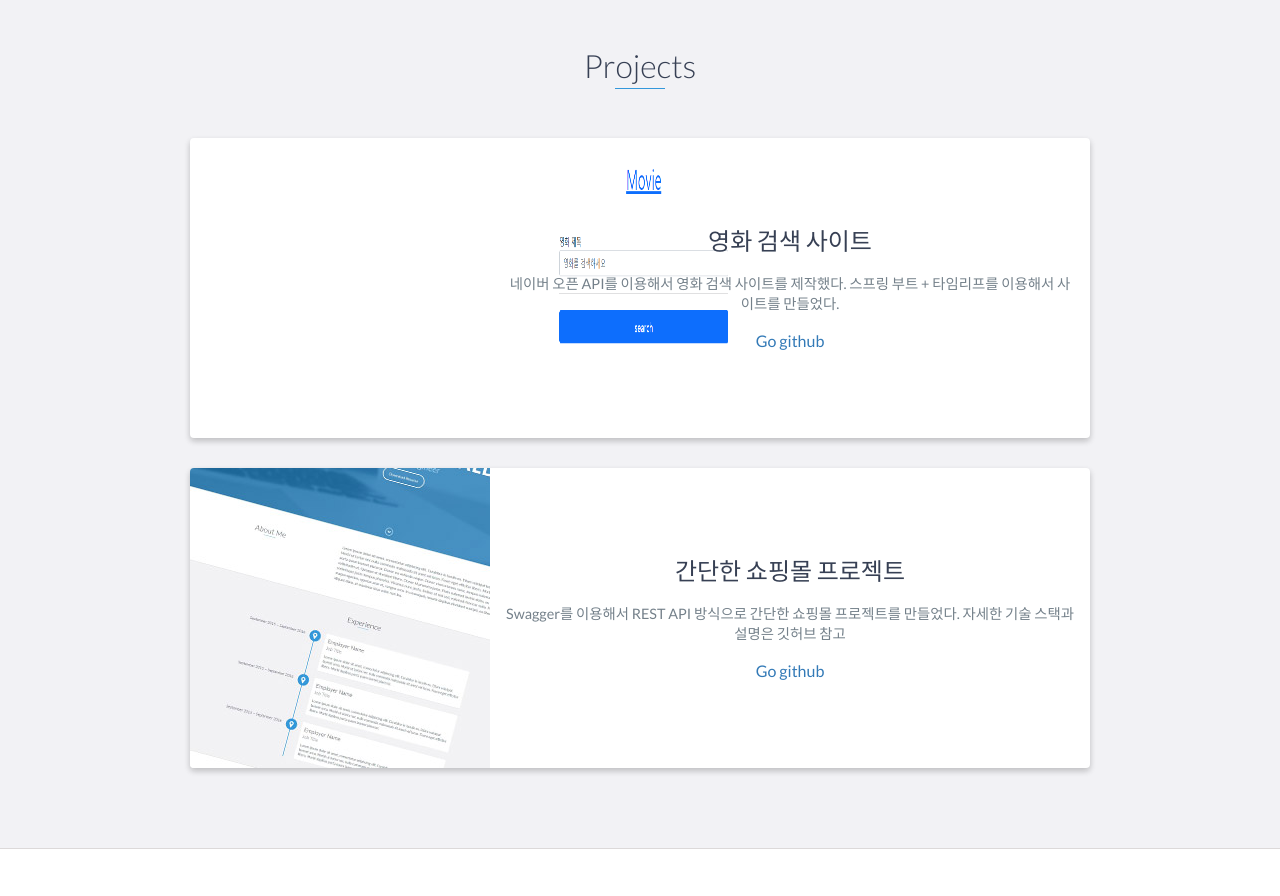
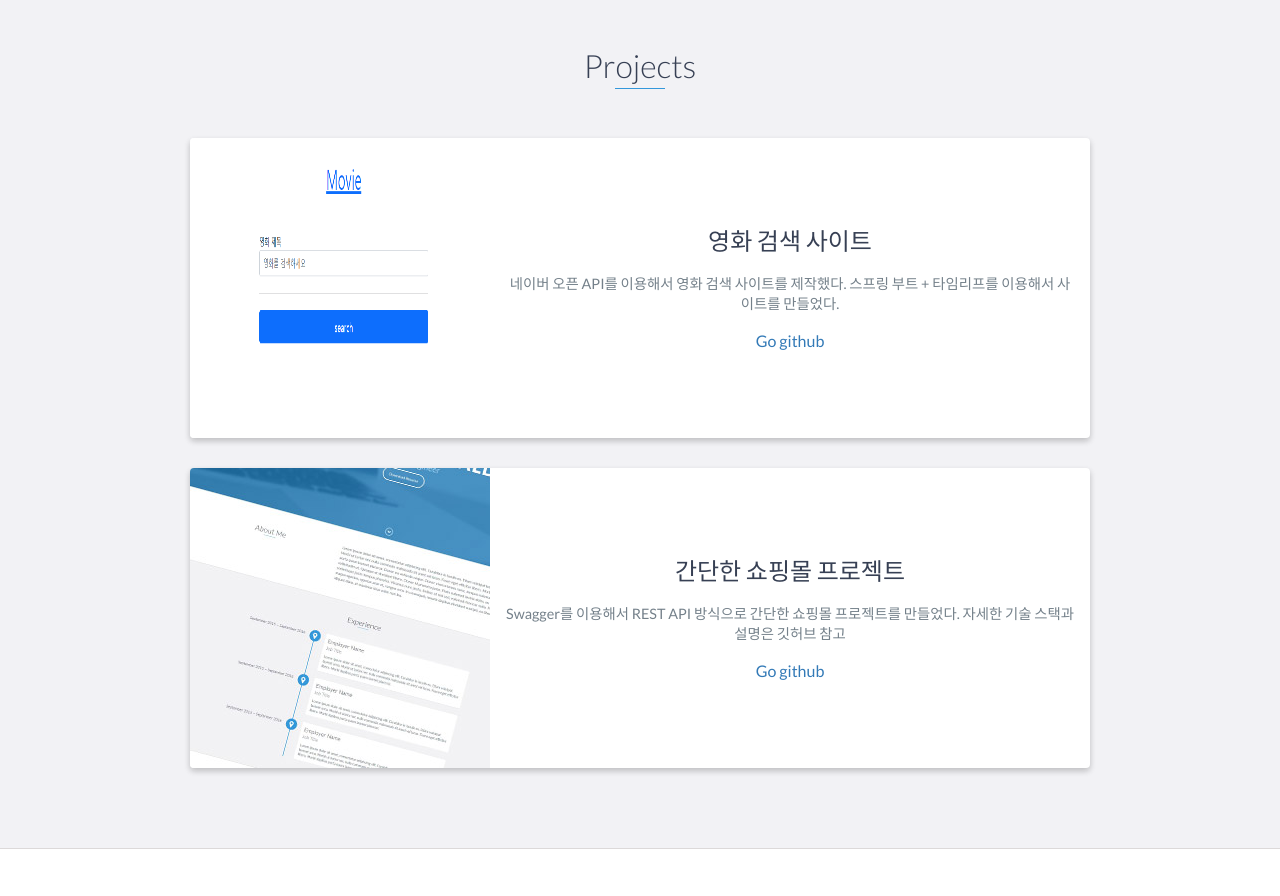
Before and after one commit to syh24/syh24.github.io, a website: page index.html in a window 1280 px wide. Shown: the part 2140-3036 px from the top of the page. Drawn offline with nearby package versions, Linux system fonts and the light colour scheme.

Commit message:
Update index.html

```diff
--- a/index.html
+++ b/index.html
@@ -131,7 +131,7 @@
         <div class="container">
             <div class="row">
                 <div class="project shadow-large">
-                    <div class="movie-image">
+                    <div class="project-image">
                         <img src="images/movie-image.png" width="300" height="300" />
                     </div>
                     <!-- End .project-image -->
```
